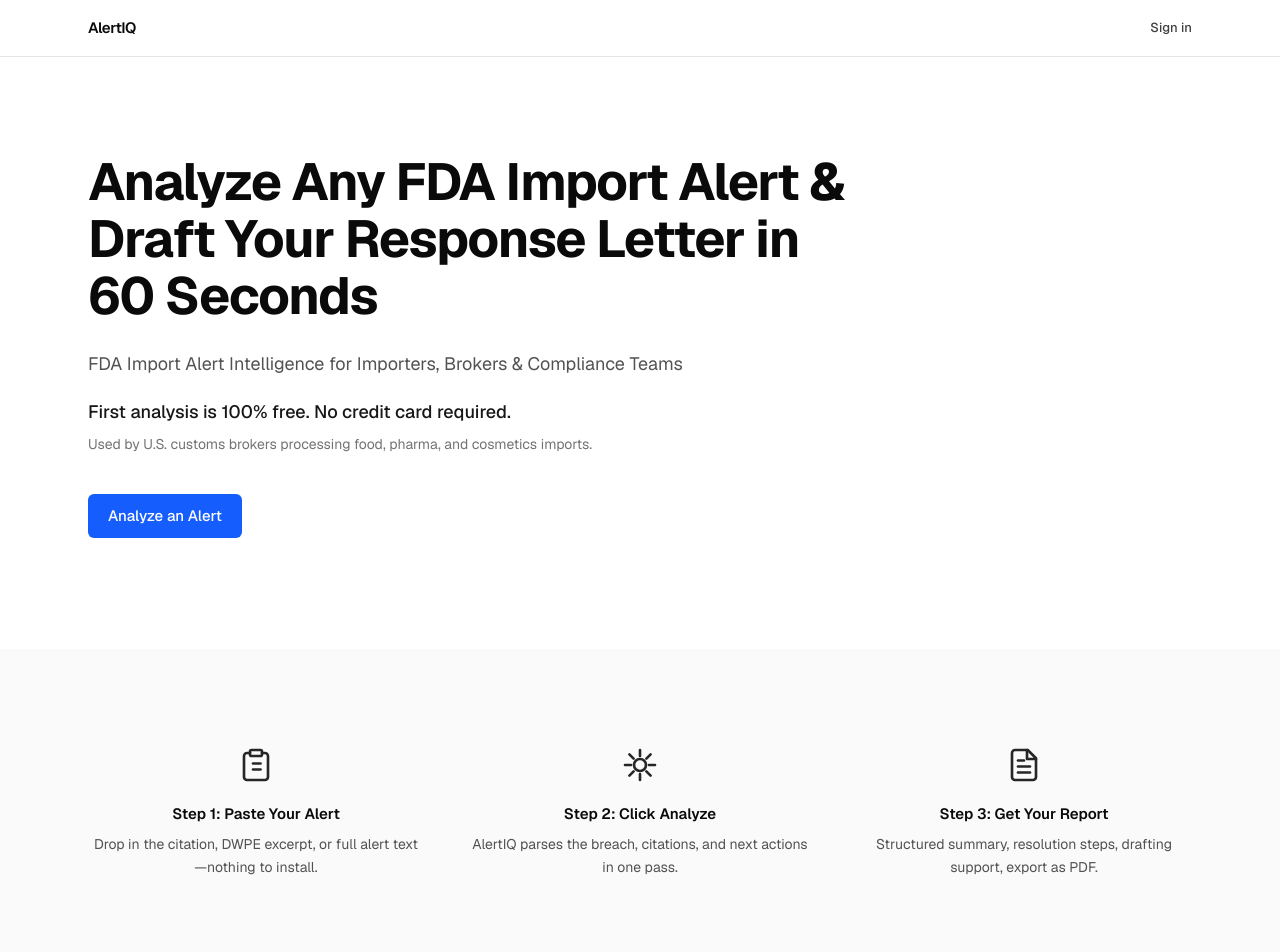
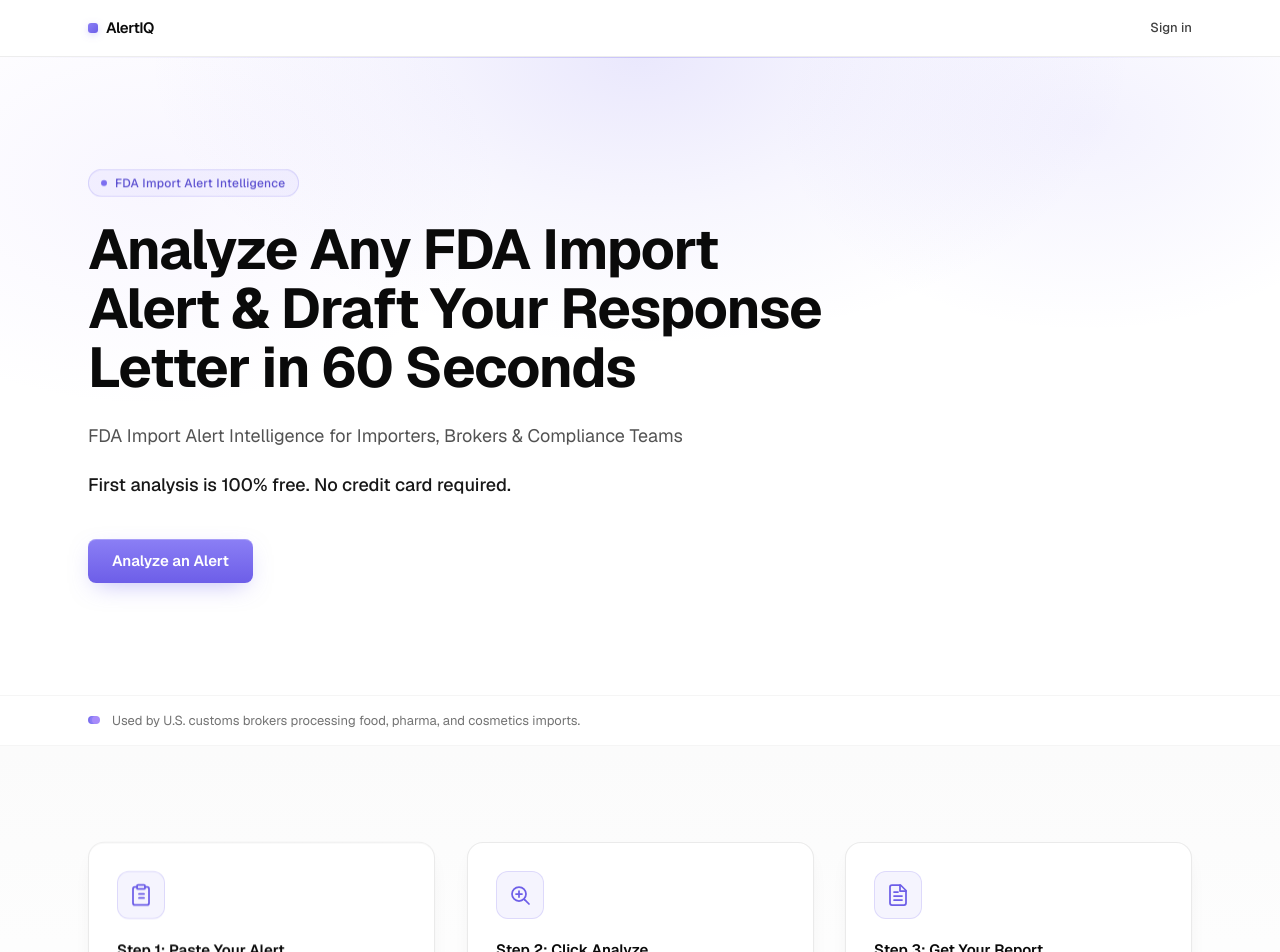
Before and after one commit to copelandb16/meddevice-analyzer, a Next.js app: page / in a window 1280 px wide. Shown: the top 952 px of the page. Built offline with nearby package versions, Linux system fonts and the light colour scheme; no server answers.

Commit message:
upgrade to sonnet for better analysis

```diff
--- a/app/api/analyze/route.js
+++ b/app/api/analyze/route.js
@@ -61,7 +61,7 @@
     }
 
     const message = await client.messages.create({
-      model: "claude-haiku-4-5-20251001",
+      model: "claude-sonnet-4-6",
       max_tokens: 8192,
       system: SYSTEM_PROMPT,
       messages: [
--- /dev/null
+++ b/app/components/Reveal.jsx
@@ -0,0 +1,50 @@
+"use client";
+
+import { useEffect, useRef, useState } from "react";
+
+export default function Reveal({
+  as: Tag = "div",
+  delay = 0,
+  className = "",
+  children,
+  ...rest
+}) {
+  const ref = useRef(null);
+  const [visible, setVisible] = useState(false);
+
+  useEffect(() => {
+    const node = ref.current;
+    if (!node) return;
+
+    if (typeof IntersectionObserver === "undefined") {
+      setVisible(true);
+      return;
+    }
+
+    const observer = new IntersectionObserver(
+      (entries) => {
+        entries.forEach((entry) => {
+          if (entry.isIntersecting) {
+            setVisible(true);
+            observer.unobserve(entry.target);
+          }
+        });
+      },
+      { threshold: 0.15, rootMargin: "0px 0px -10% 0px" }
+    );
+
+    observer.observe(node);
+    return () => observer.disconnect();
+  }, []);
+
+  return (
+    <Tag
+      ref={ref}
+      className={`reveal ${visible ? "is-visible" : ""} ${className}`.trim()}
+      style={{ "--reveal-delay": `${delay}ms` }}
+      {...rest}
+    >
+      {children}
+    </Tag>
+  );
+}
--- a/app/globals.css
+++ b/app/globals.css
@@ -3,6 +3,9 @@
 :root {
   --background: #ffffff;
   --foreground: #0a0a0a;
+  --accent: #7c6ff0;
+  --accent-strong: #6d5ee8;
+  --accent-soft: #8b7ff5;
 }
 
 @theme inline {
@@ -16,3 +19,79 @@
   background: var(--background);
   color: var(--foreground);
 }
+
+/* Soft light-purple radial glow / mesh for the hero */
+.hero-mesh {
+  background-image:
+    radial-gradient(
+      55% 60% at 50% 0%,
+      rgba(124, 111, 240, 0.16) 0%,
+      rgba(124, 111, 240, 0.06) 38%,
+      rgba(124, 111, 240, 0) 70%
+    ),
+    radial-gradient(
+      40% 50% at 85% 10%,
+      rgba(139, 127, 245, 0.1) 0%,
+      rgba(139, 127, 245, 0) 60%
+    ),
+    radial-gradient(
+      45% 55% at 12% 18%,
+      rgba(167, 139, 250, 0.08) 0%,
+      rgba(167, 139, 250, 0) 60%
+    );
+}
+
+/* Gradient purple CTA with soft glow on hover */
+.btn-purple {
+  background-image: linear-gradient(
+    180deg,
+    var(--accent-soft) 0%,
+    var(--accent-strong) 100%
+  );
+  box-shadow:
+    0 1px 0 0 rgba(255, 255, 255, 0.25) inset,
+    0 8px 24px -8px rgba(124, 111, 240, 0.5);
+  transition:
+    box-shadow 0.25s ease,
+    transform 0.25s ease,
+    filter 0.25s ease;
+}
+
+.btn-purple:hover {
+  box-shadow:
+    0 1px 0 0 rgba(255, 255, 255, 0.3) inset,
+    0 14px 36px -8px rgba(124, 111, 240, 0.7);
+  transform: translateY(-1px);
+  filter: saturate(1.05);
+}
+
+.btn-purple:active {
+  transform: translateY(0);
+}
+
+/* Scroll reveal */
+.reveal {
+  opacity: 0;
+  transform: translateY(16px);
+  transition:
+    opacity 0.7s cubic-bezier(0.16, 1, 0.3, 1),
+    transform 0.7s cubic-bezier(0.16, 1, 0.3, 1);
+  transition-delay: var(--reveal-delay, 0ms);
+  will-change: opacity, transform;
+}
+
+.reveal.is-visible {
+  opacity: 1;
+  transform: none;
+}
+
+@media (prefers-reduced-motion: reduce) {
+  .reveal {
+    opacity: 1;
+    transform: none;
+    transition: none;
+  }
+  .btn-purple {
+    transition: none;
+  }
+}
--- a/app/layout.js
+++ b/app/layout.js
@@ -50,12 +50,13 @@
           className={`${geistSans.variable} ${geistMono.variable} ${geistSans.className} bg-white text-neutral-950 antialiased`}
         >
           <div className="flex min-h-screen flex-col bg-white">
-            <header className="border-b border-neutral-200 bg-white">
+            <header className="sticky top-0 z-40 border-b border-neutral-200/70 bg-white/70 backdrop-blur-xl backdrop-saturate-150 supports-[backdrop-filter]:bg-white/60">
               <nav className="mx-auto flex h-14 max-w-6xl items-center px-6">
                 <Link
                   href="/"
-                  className="text-[15px] font-semibold tracking-tight text-neutral-950"
+                  className="group flex items-center gap-2 text-[15px] font-semibold tracking-tight text-neutral-950"
                 >
+                  <span className="inline-block h-2.5 w-2.5 rounded-[3px] bg-gradient-to-br from-[#8b7ff5] to-[#6d5ee8] shadow-[0_2px_8px_-2px_rgba(124,111,240,0.7)] transition-transform duration-300 group-hover:scale-110" />
                   AlertIQ
                 </Link>
                 <NavAuth />
@@ -70,13 +71,13 @@
                 <span aria-hidden className="text-neutral-300">
                   ·
                 </span>
-                <Link href="/privacy" className="text-neutral-900 underline underline-offset-4">
+                <Link href="/privacy" className="text-neutral-900 underline underline-offset-4 decoration-neutral-300 transition-colors hover:decoration-[#7c6ff0] hover:text-[#6d5ee8]">
                   Privacy policy
                 </Link>
                 <span aria-hidden className="text-neutral-300">
                   ·
                 </span>
-                <a href="mailto:hello@alertiq.com" className="text-neutral-900 underline underline-offset-4">
+                <a href="mailto:hello@alertiq.com" className="text-neutral-900 underline underline-offset-4 decoration-neutral-300 transition-colors hover:decoration-[#7c6ff0] hover:text-[#6d5ee8]">
                   hello@alertiq.com
                 </a>
               </div>
--- a/app/page.js
+++ b/app/page.js
@@ -1,4 +1,5 @@
 import AnalyzePanel from "./components/AnalyzePanel";
+import Reveal from "./components/Reveal";
 
 function IconPaste(props) {
   return (
@@ -32,15 +33,10 @@
       aria-hidden
       {...props}
     >
-      <path d="M12 2v4" />
-      <path d="M12 18v4" />
-      <path d="M4.93 4.93l2.83 2.83" />
-      <path d="M16.24 16.24l2.83 2.83" />
-      <path d="M2 12h4" />
-      <path d="M18 12h4" />
-      <path d="M4.93 19.07l2.83-2.83" />
-      <path d="M16.24 7.76l2.83-2.83" />
-      <circle cx="12" cy="12" r="4" />
+      <circle cx="11" cy="11" r="7" />
+      <path d="M21 21l-4.35-4.35" />
+      <path d="M11 8v6" />
+      <path d="M8 11h6" />
     </svg>
   );
 }
@@ -66,69 +62,111 @@
   );
 }
 
+const steps = [
+  {
+    Icon: IconPaste,
+    title: "Step 1: Paste Your Alert",
+    body: "Drop in the citation, DWPE excerpt, or full alert text—nothing to install.",
+  },
+  {
+    Icon: IconAnalyze,
+    title: "Step 2: Click Analyze",
+    body: "AlertIQ parses the breach, citations, and next actions in one pass.",
+  },
+  {
+    Icon: IconReport,
+    title: "Step 3: Get Your Report",
+    body: "Structured summary, resolution steps, drafting support, export as PDF.",
+  },
+];
+
 export default function Home() {
   return (
     <>
-      <section className="border-b border-neutral-100 bg-white">
-        <div className="mx-auto max-w-6xl px-6 pb-24 pt-20 lg:pb-28 lg:pt-24">
-          <h1 className="max-w-3xl text-4xl font-bold tracking-tight text-neutral-950 sm:text-5xl sm:leading-[1.1] lg:text-[3.25rem]">
-          Analyze Any FDA Import Alert & Draft Your Response Letter in 60 Seconds
-          </h1>
-          <p className="mt-6 max-w-2xl text-lg leading-relaxed text-neutral-600">
-            FDA Import Alert Intelligence for Importers, Brokers & Compliance Teams
-          </p>
-          <div className="mt-5 max-w-2xl">
+      <section className="relative isolate overflow-hidden border-b border-neutral-100 bg-white">
+        <div
+          aria-hidden
+          className="hero-mesh pointer-events-none absolute inset-0 -z-10"
+        />
+        <div
+          aria-hidden
+          className="pointer-events-none absolute inset-x-0 top-0 -z-10 h-px bg-gradient-to-r from-transparent via-[#7c6ff0]/30 to-transparent"
+        />
+        <div className="mx-auto max-w-6xl px-6 pb-24 pt-20 sm:pt-24 lg:pb-28 lg:pt-28">
+          <Reveal>
+            <span className="inline-flex items-center gap-2 rounded-full border border-[#7c6ff0]/25 bg-[#7c6ff0]/[0.06] px-3 py-1 text-[12px] font-medium tracking-wide text-[#5b4fd0]">
+              <span className="h-1.5 w-1.5 rounded-full bg-[#7c6ff0]" />
+              FDA Import Alert Intelligence
+            </span>
+          </Reveal>
+          <Reveal
+            as="h1"
+            delay={60}
+            className="mt-6 max-w-3xl text-4xl font-bold tracking-[-0.02em] text-neutral-950 sm:text-5xl sm:leading-[1.05] lg:text-[3.5rem]"
+          >
+            Analyze Any FDA Import Alert &amp; Draft Your Response Letter in 60
+            Seconds
+          </Reveal>
+          <Reveal
+            as="p"
+            delay={120}
+            className="mt-6 max-w-2xl text-lg leading-relaxed text-neutral-600"
+          >
+            FDA Import Alert Intelligence for Importers, Brokers &amp; Compliance
+            Teams
+          </Reveal>
+          <Reveal delay={180} className="mt-5 max-w-2xl">
             <p className="text-lg font-medium text-neutral-900">
               First analysis is 100% free. No credit card required.
             </p>
-            <p className="mt-2 text-sm text-neutral-500">
-              Used by U.S. customs brokers processing food, pharma, and cosmetics imports.
-            </p>
-          </div>
-          <div className="mt-10">
+          </Reveal>
+          <Reveal delay={240} className="mt-10">
             <a
               href="#analyze"
-              className="inline-flex h-11 items-center justify-center rounded-md bg-blue-600 px-5 text-[15px] font-medium text-white hover:bg-blue-700"
+              className="btn-purple inline-flex h-11 items-center justify-center rounded-lg px-6 text-[15px] font-semibold text-white"
             >
               Analyze an Alert
             </a>
+          </Reveal>
+        </div>
+
+        {/* Thin social-proof / trust bar */}
+        <div className="border-t border-neutral-100 bg-white/60 backdrop-blur-sm">
+          <div className="mx-auto flex max-w-6xl items-center gap-3 px-6 py-3.5">
+            <span className="flex -space-x-1.5" aria-hidden>
+              <span className="h-2 w-2 rounded-full bg-[#7c6ff0]" />
+              <span className="h-2 w-2 rounded-full bg-[#8b7ff5]" />
+              <span className="h-2 w-2 rounded-full bg-[#a78bfa]" />
+            </span>
+            <p className="text-[13px] leading-relaxed text-neutral-500">
+              Used by U.S. customs brokers processing food, pharma, and cosmetics
+              imports.
+            </p>
           </div>
         </div>
       </section>
 
-      <section className="border-b border-neutral-100 bg-neutral-50">
+      <section className="border-b border-neutral-100 bg-gradient-to-b from-neutral-50/80 to-white">
         <div className="mx-auto max-w-6xl px-6 py-20 lg:py-24">
           <h2 className="sr-only">How it works</h2>
-          <div className="grid gap-12 md:grid-cols-3 md:gap-8 lg:gap-12">
-            <div className="flex flex-col items-center text-center">
-              <IconPaste className="h-9 w-9 text-neutral-800" />
-              <h3 className="mt-5 text-[15px] font-semibold text-neutral-950">
-                Step 1: Paste Your Alert
-              </h3>
-              <p className="mt-2 text-[14px] leading-relaxed text-neutral-600">
-                Drop in the citation, DWPE excerpt, or full alert text—nothing to
-                install.
-              </p>
-            </div>
-            <div className="flex flex-col items-center text-center">
-              <IconAnalyze className="h-9 w-9 text-neutral-800" />
-              <h3 className="mt-5 text-[15px] font-semibold text-neutral-950">
-                Step 2: Click Analyze
-              </h3>
-              <p className="mt-2 text-[14px] leading-relaxed text-neutral-600">
-                AlertIQ parses the breach, citations, and next actions in one pass.
-              </p>
-            </div>
-            <div className="flex flex-col items-center text-center">
-              <IconReport className="h-9 w-9 text-neutral-800" />
-              <h3 className="mt-5 text-[15px] font-semibold text-neutral-950">
-                Step 3: Get Your Report
-              </h3>
-              <p className="mt-2 text-[14px] leading-relaxed text-neutral-600">
-                Structured summary, resolution steps, drafting support, export as
-                PDF.
-              </p>
-            </div>
+          <div className="grid gap-6 md:grid-cols-3 lg:gap-8">
+            {steps.map(({ Icon, title, body }, i) => (
+              <Reveal
+                key={title}
+                delay={i * 120}
+                className="group rounded-2xl border border-neutral-200/80 bg-white p-7 shadow-[0_1px_2px_rgba(16,24,40,0.04),0_8px_24px_-12px_rgba(16,24,40,0.12)] transition-all duration-300 hover:-translate-y-1 hover:border-[#7c6ff0]/30 hover:shadow-[0_2px_4px_rgba(16,24,40,0.05),0_18px_40px_-16px_rgba(124,111,240,0.4)]"
+              >
+                <div className="flex h-12 w-12 items-center justify-center rounded-xl border border-[#7c6ff0]/20 bg-[#7c6ff0]/[0.08] text-[#6d5ee8] transition-colors duration-300 group-hover:bg-[#7c6ff0]/[0.14]">
+                  <Icon className="h-6 w-6" />
+                </div>
+                <h3 className="mt-5 text-[15px] font-semibold text-neutral-950">
+                  {title}
+                </h3>
+                <p className="mt-2 text-[14px] leading-relaxed text-neutral-600">
+                  {body}
+                </p>
+              </Reveal>
+            ))}
           </div>
         </div>
       </section>
```
